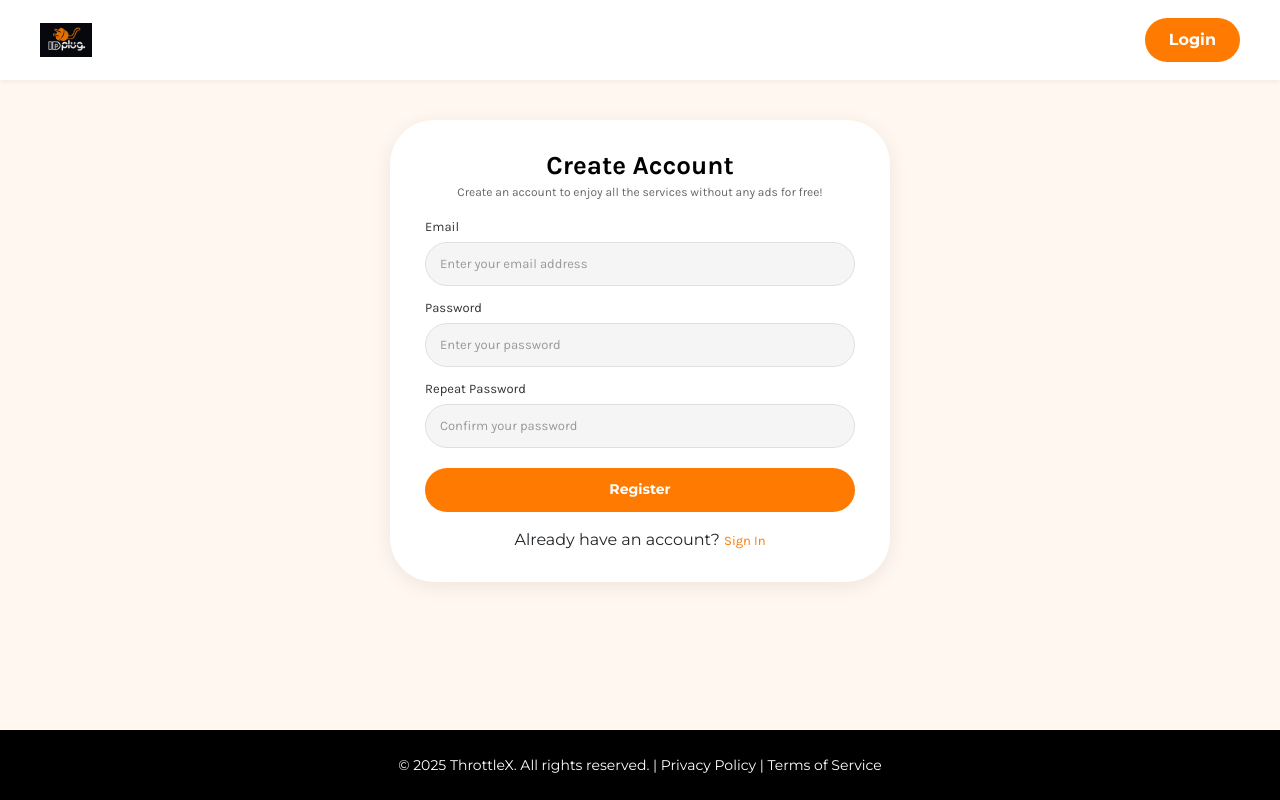
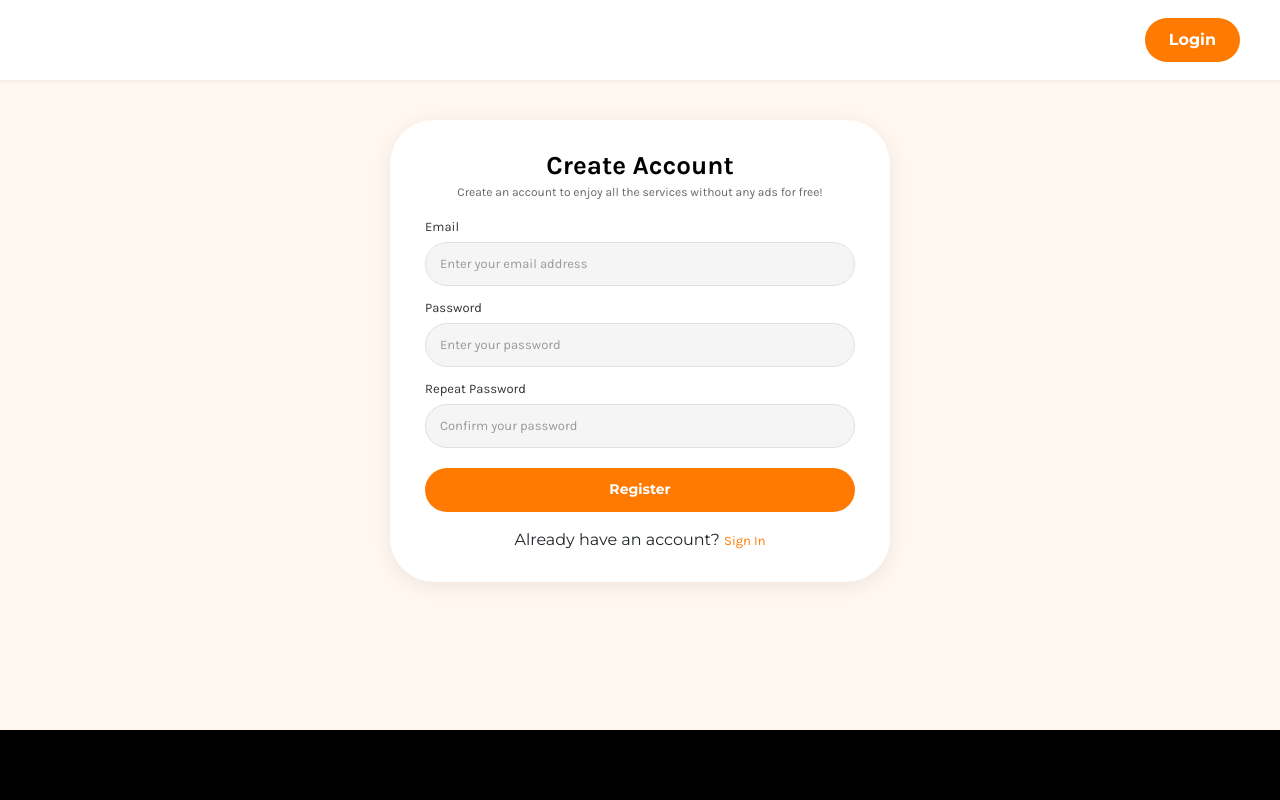
Before and after one commit to Codereverse12/webform, a Flask app: page /auth/register in a window 1280 px wide. Run offline with Flask 3, Linux system fonts and the light colour scheme; some libraries are stand-ins or nearby versions.

Commit message:
remove title, logo, center the form div

```diff
--- a/app/templates/base.html
+++ b/app/templates/base.html
@@ -4,9 +4,9 @@
     <meta charset="UTF-8">
     <meta name="viewport" content="width=device-width, initial-scale=1.0">
     {% if title %}
-    <title>{{ title }} - ThrottleX</title>
+    <title>{{ title }}</title>
     {% else %}
-    <title>Welcome to ThrottleX</title>
+    <title>Form</title>
     {% endif %}
     <!-- Bootstrap CSS -->
     <link href="https://cdn.jsdelivr.net/npm/bootstrap@5.3.8/dist/css/bootstrap.min.css" rel="stylesheet" integrity="sha384-sRIl4kxILFvY47J16cr9ZwB07vP4J8+LH7qKQnuqkuIAvNWLzeN8tE5YBujZqJLB" crossorigin="anonymous">
@@ -23,9 +23,6 @@
     <header class="throttlex-header">
         <div class="header-container">
             <div class="header-left">
-                <a href="{{ url_for('main.index') }}" class="logo-link">
-                    <img src="{{ url_for('static', filename='images/IDPlug_logo.png') }}" alt="IDPlug Logo" class="logo">
-                </a>
             </div>
             <div class="header-right">
                 {% if current_user.is_anonymous %}
@@ -54,7 +51,6 @@
     <!-- Footer -->
     <footer class="throttlex-footer">
         <div class="footer-container">
-            <p class="footer-text">© 2025 ThrottleX. All rights reserved. | <a href="#" class="footer-link">Privacy Policy</a> | <a href="#" class="footer-link">Terms of Service</a></p>
         </div>
     </footer>
 
--- a/app/templates/form.html
+++ b/app/templates/form.html
@@ -13,6 +13,8 @@
         <p class="form-card-subtitle">Please fill out all required information for your digital ID application</p>
     </div>
 
+    <div class="form-card id-form-card">
+
         {% with messages = get_flashed_messages() %}
             {% if messages %}
                 {% for message in messages %}
@@ -25,7 +27,7 @@
             {{ form.hidden_tag() }}
 
             <!-- Left Card -->
-        <div class="form-card id-form-card">
+            <div>
                 <!-- Upload Section -->
                 <div class="id-form-section">
                     <label class="id-form-label">Upload <span class="required">*</span></label>
@@ -170,6 +172,7 @@
                 <div class="id-form-section">
                     <label class="id-form-label">Street Address</label>
                     {{ form.address(class="id-form-input", placeholder="Address") }}
+                    <p class="text-muted">Leave blank and we will select a random address</p>
                     {% if form.address.errors %}
                         {% for error in form.address.errors %}
                             <div class="form-error">{{ error }}</div>
@@ -229,6 +232,7 @@
             </div>
         </form>
     </div>
+</div>
 
 <script>
     // File upload label update and image preview
```
Lines whose indentation alone changed are shown as unchanged.
